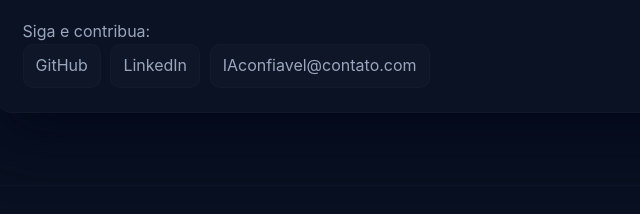
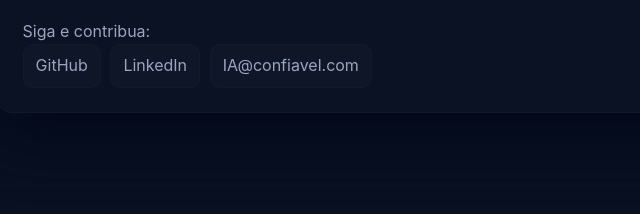
Before and after one commit to JoaoSoares2/GS2, a plain HTML site: page contact.html in a window 1280 px wide. Shown: the part 637-851 px from the top of the page, 264-904 px from the left. Drawn offline with Linux system fonts and the light colour scheme.

Commit message:
Update contact.html

```diff
--- a/contact.html
+++ b/contact.html
@@ -55,7 +55,7 @@
       <ul>
         <li><a href="https://github.com/" target="_blank" rel="noopener">GitHub</a></li>
         <li><a href="https://www.linkedin.com/" target="_blank" rel="noopener">LinkedIn</a></li>
-        <li><a href="mailto:IAconfiavel@contato.com.br">IAconfiavel@contato.com</a></li>
+        <li><a href="mailto:IAconfiavel@contato.com.br">IA@confiavel.com</a></li>
       </ul>
 
     </section>
```
